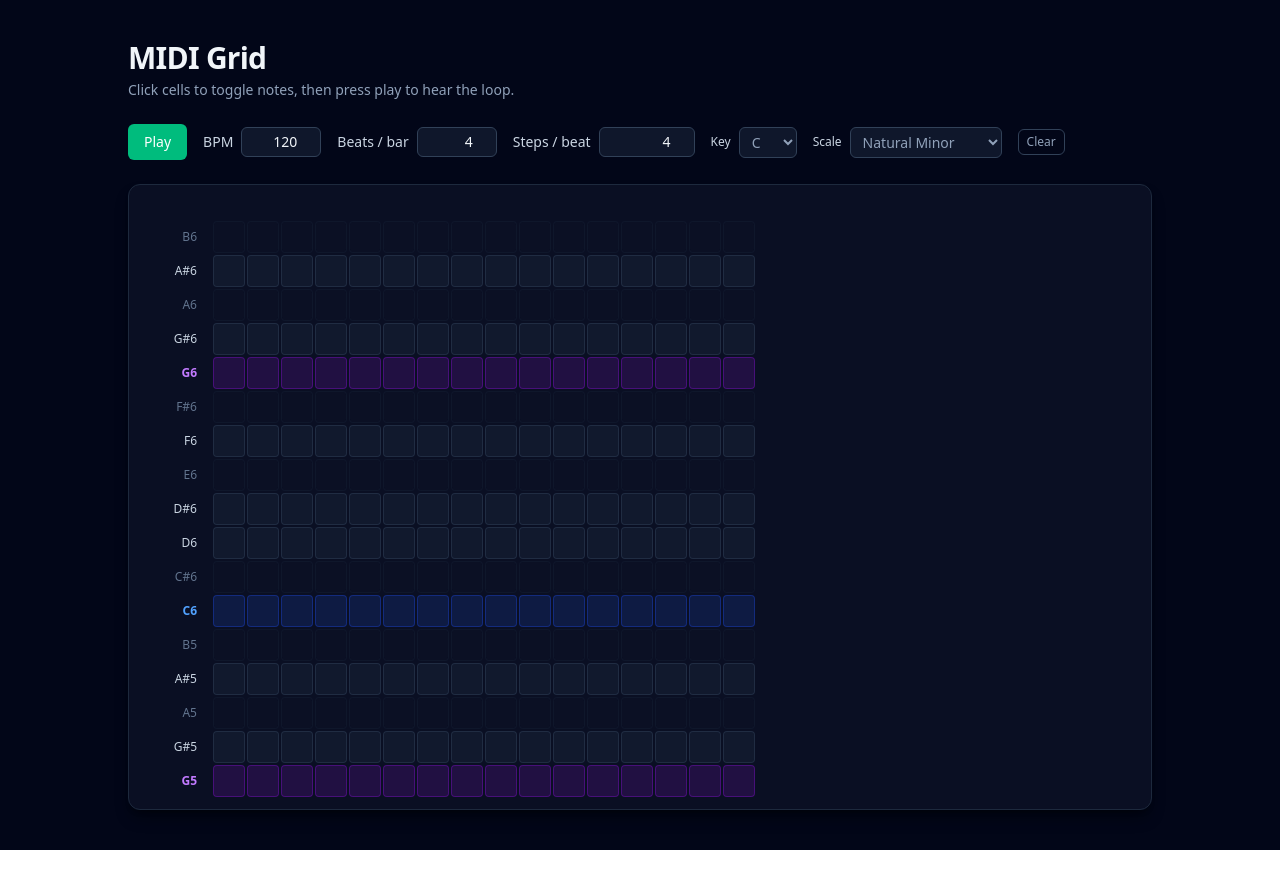
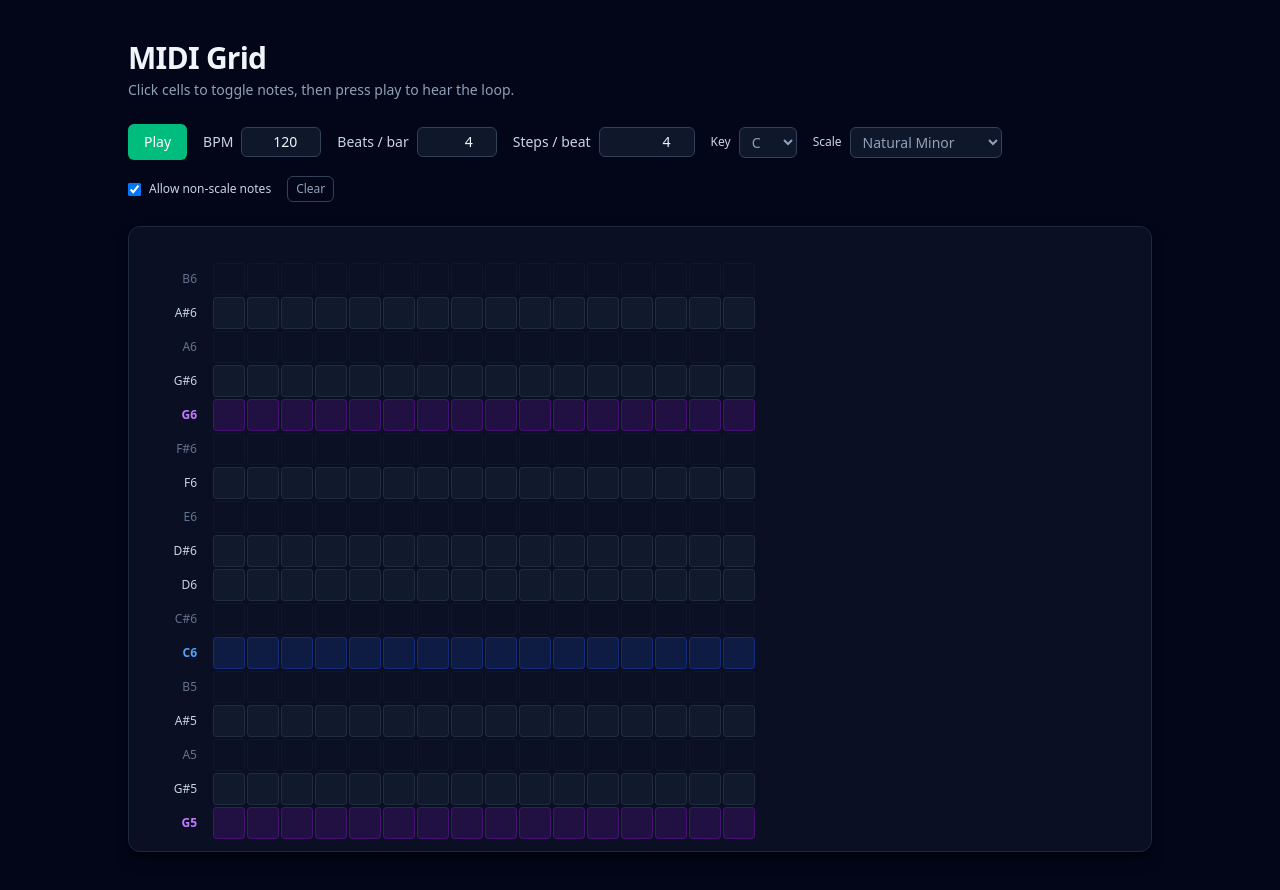
Before and after one commit to dawdmaow/sveltesequencer, a SvelteKit app: page / in a window 1280 px wide. Before the commit the page ends 850 px from the top, so only its background shows below. Built offline with nearby package versions, Linux system fonts and the light colour scheme.

Commit message:
allow scale snap

```diff
--- a/src/routes/+page.svelte
+++ b/src/routes/+page.svelte
@@ -52,6 +52,7 @@
 	let stepsPerBeat = 4;
 	let key = 'C';
 	let scale: Scale = 'Natural Minor';
+	let allowNonScaleNotes = true;
 
 	let timeoutId: number | null = null; // browser internal for the step scheduler
 	let _audioCtxCache: AudioContext | null = null; // browser internal
@@ -210,6 +211,9 @@
 	}
 
 	function toggleCell(step: number, pitchIndex: number) {
+		if (!allowNonScaleNotes && !isInScale(pitchIndex)) {
+			return;
+		}
 		notes.steps[step].pitches[pitchIndex] = !notes.steps[step].pitches[pitchIndex];
 		notes = notes;
 	}
@@ -390,6 +394,18 @@
 			</div>
 
 			<div class="flex items-center gap-2 text-xs text-slate-400">
+				<label class="flex cursor-pointer items-center gap-2">
+					<input
+						type="checkbox"
+						bind:checked={allowNonScaleNotes}
+						class="rounded border-slate-700 bg-slate-900 text-emerald-500
+							focus:ring-2 focus:ring-emerald-500/70 focus:ring-offset-0"
+					/>
+					<span class="text-slate-300">Allow non-scale notes</span>
+				</label>
+			</div>
+
+			<div class="flex items-center gap-2 text-xs text-slate-400">
 				<button
 					type="button"
 					on:click={clearPattern}
@@ -415,9 +431,11 @@
 						</div>
 						<div class="flex gap-0.5">
 							{#each notes.steps.slice(0, totalSteps()) as column, stepIndex (stepIndex)}
+								{@const isDisabled = !allowNonScaleNotes && !isInScale(pitchIndex)}
 								<button
 									type="button"
 									on:click={() => toggleCell(stepIndex, pitchIndex)}
+									disabled={isDisabled}
 									class={`h-8 w-8 flex-shrink-0 rounded-sm border text-xs transition
 										${getCellClasses(pitchIndex, column.pitches[pitchIndex])}
 										${
@@ -425,6 +443,7 @@
 												? 'ring-2 ring-emerald-400/80 ring-offset-2 ring-offset-slate-900'
 												: ''
 										}
+										${isDisabled ? 'cursor-not-allowed opacity-40' : 'cursor-pointer'}
 									`}
 									aria-label="Toggle note"
 								></button>
```
